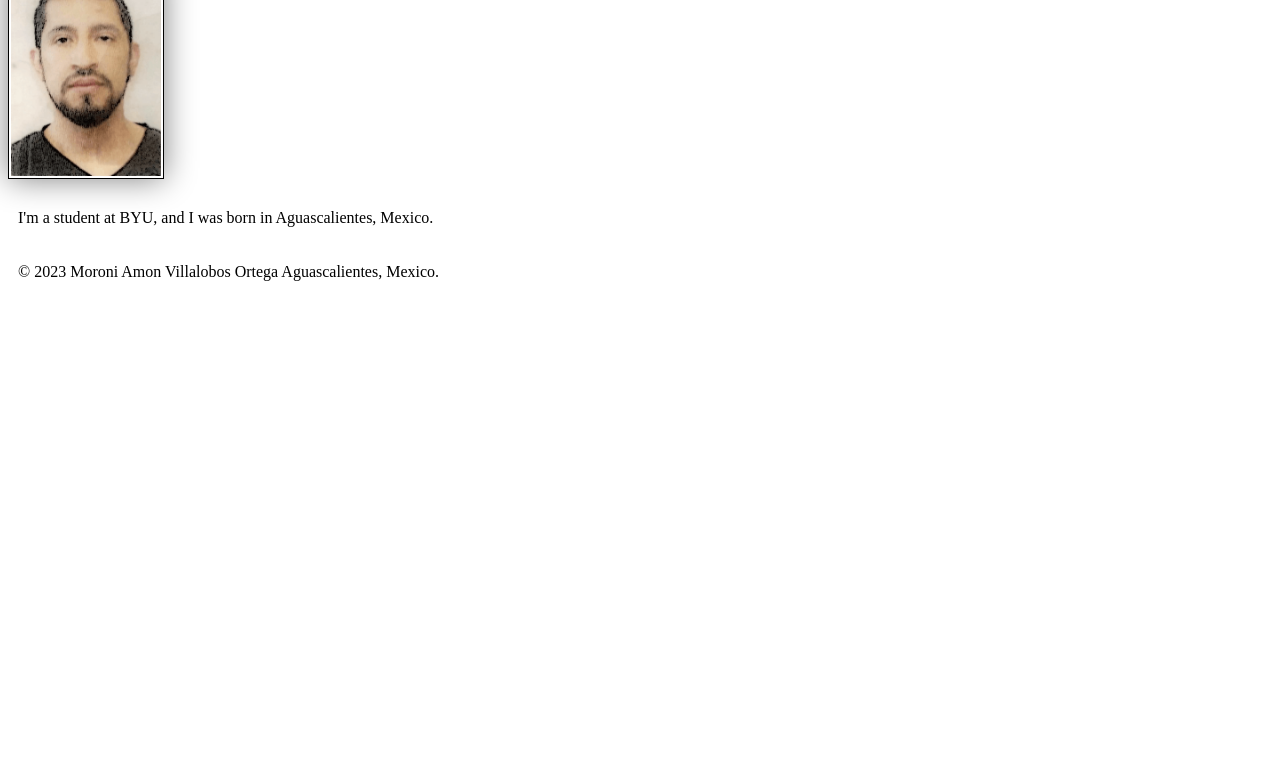
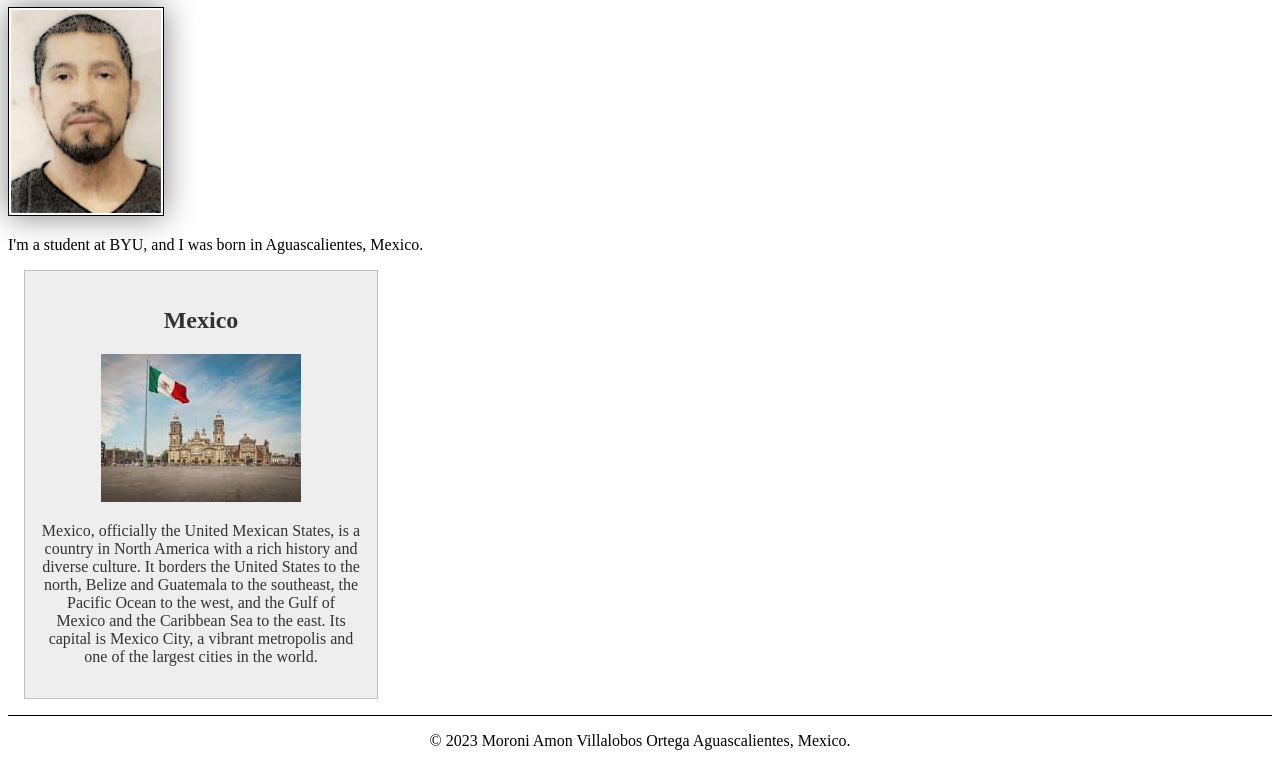
Before and after one commit to moro118/wdd130, a plain HTML site: page index.html in a window 1280 px wide. Shown: the part 254-1020 px from the top of the page. Before the commit the page ends 800 px from the top, so only its background shows below. Drawn offline with Linux system fonts and the light colour scheme.

Commit message:
page enhancement

```diff
--- a/index.html
+++ b/index.html
@@ -4,6 +4,8 @@
     <meta name="viewport" content="width=device-width, initial-scale=1.0">
     <meta charset="UTF-8">
     <title>Moroni Amon Villalobos Ortega | WDD 130</title>
+    <meta name="description" content="Profile Page Moroni Amon Villalobos Ortega, course wdd130 ">
+    <meta name="author" content="Moroni Villalobos">
     <link rel="stylesheet" href="styles/styles.css">
 
 </head>
@@ -19,6 +21,18 @@
         <img src="images/profile.png" alt="Photo of Moroni Amon Villalobos Ortega" width="200">
         <p>I'm a student at BYU, and I was born in Aguascalientes, Mexico.</p>
     </main>
+    <aside>
+        <h2>Mexico</h2>
+        <img src="images/mexico.jpg" alt="Mexico City">
+        <p>
+            Mexico, officially the United Mexican States, is a country
+            in North America with a rich history and diverse culture.
+            It borders the United States to the north, Belize and Guatemala
+            to the southeast, the Pacific Ocean to the west, and the Gulf of Mexico
+             and the Caribbean Sea to the east. Its capital is Mexico City, a vibrant
+             metropolis and one of the largest cities in the world.
+        </p>
+    </aside>
     <footer>
         <p>
             © 2023 Moroni Amon Villalobos Ortega Aguascalientes, Mexico.
--- a/styles/styles.css
+++ b/styles/styles.css
@@ -10,7 +10,7 @@ nav a {
 h1{
     color: darkblue;
 }
-img {
+main img {
     width: 150px;
     height: auto;
     border: 1px solid black;
@@ -18,5 +18,26 @@ img {
     box-shadow: 0 0 30px gray;
 }
 p{
-    padding: 10px;
+    padding: 0;
 }
+main{
+    max-width: 480px;
+}
+aside{
+    width: 20rem ;
+    margin: 1rem;
+    border: 1px solid rgba(0 0 0 /0.2);
+    padding:  1rem;
+    background-color: #eee;
+    color: #333;
+    text-align:center ;
+}
+aside img{
+    width: 200px;
+    height: auto;
+}
+footer{
+    margin-top: 1em;
+    border-top: 1px solid #000;
+    text-align: center;
+}
```
Also changed, not shown: week02/box-model.html (added, +20 -0 lines), week02/styles/box-model.css (added, +31 -0 lines), images/mexico.jpg (added).
